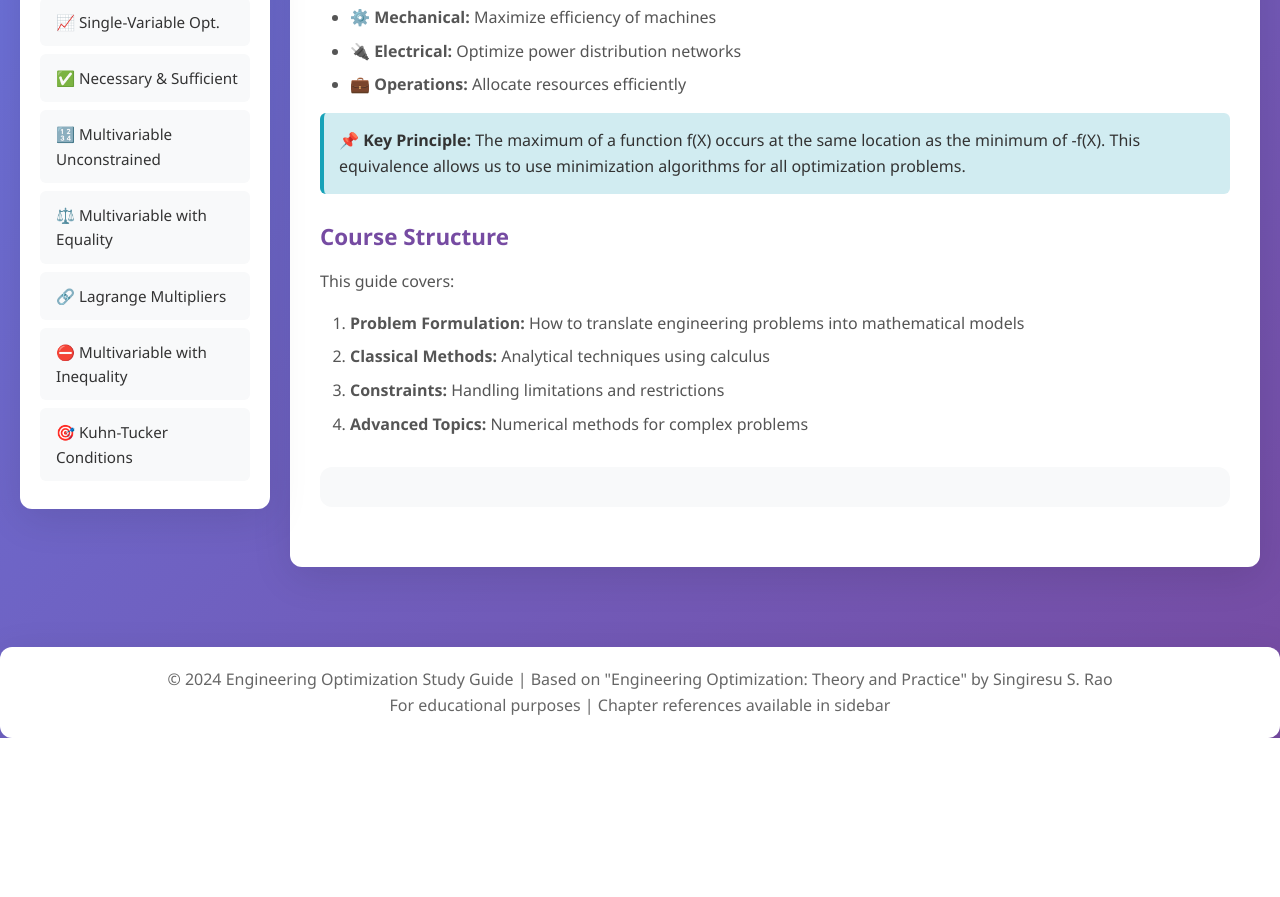
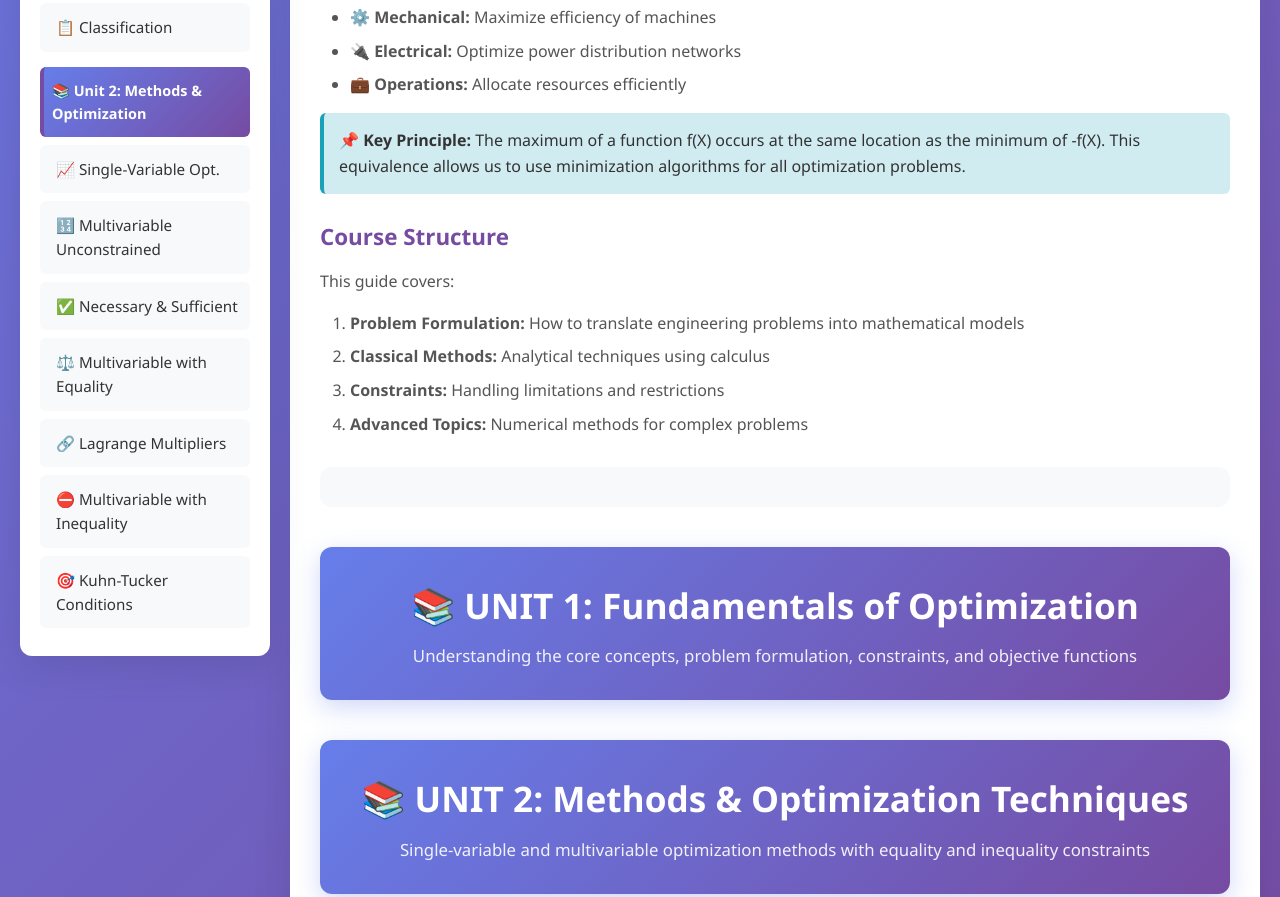
Before and after one commit to karna119/Optimization-Techniques, a plain HTML site: page index.html in a window 1280 px wide. Shown: the part 861-1758 px from the top of the page. Before the commit the page ends 1599 px from the top, so only its background shows below. Drawn offline with Linux system fonts and the light colour scheme.

Commit message:
Reorganize study guide to be unit-wise with visual unit headers and grouped navigation

```diff
--- a/index.html
+++ b/index.html
@@ -104,6 +104,17 @@
             font-size: 1.2em;
         }
 
+        .sidebar-unit {
+            padding: 12px 8px;
+            margin: 15px 0 8px 0;
+            background: linear-gradient(135deg, #667eea 0%, #764ba2 100%);
+            color: white;
+            border-radius: 6px;
+            font-weight: 600;
+            font-size: 0.9em;
+            border-left: 4px solid #764ba2;
+        }
+
         .sidebar-item {
             padding: 12px;
             margin: 8px 0;
@@ -133,6 +144,28 @@
             padding: 30px;
             box-shadow: 0 10px 40px rgba(0, 0, 0, 0.1);
             min-height: 500px;
+        }
+
+        .unit-header {
+            background: linear-gradient(135deg, #667eea 0%, #764ba2 100%);
+            color: white;
+            padding: 30px;
+            border-radius: 12px;
+            margin: 40px 0 30px 0;
+            text-align: center;
+            box-shadow: 0 8px 24px rgba(102, 126, 234, 0.3);
+        }
+
+        .unit-header h1 {
+            color: white;
+            font-size: 2.2em;
+            margin-bottom: 10px;
+        }
+
+        .unit-header p {
+            color: rgba(255, 255, 255, 0.9);
+            font-size: 1.05em;
+            margin: 0;
         }
 
         .content-section {
@@ -456,7 +489,7 @@
     <div class="container">
         <header>
             <h1>📚 Engineering Optimization Study Guide</h1>
-            <p>A Comprehensive Resource Based on "Engineering Optimization: Theory and Practice" by Singiresu S. Rao</p>
+            <p>Unit-wise Comprehensive Resource Based on "Engineering Optimization: Theory and Practice" by Singiresu S. Rao</p>
             <div class="search-box">
                 <input type="text" id="searchInput" placeholder="Search topics, keywords...">
                 <button onclick="searchContent()">Search</button>
@@ -465,8 +498,13 @@
 
         <div class="main-grid">
             <div class="sidebar">
-                <h3>📖 Topics</h3>
+                <h3>📖 Units & Topics</h3>
+
+                <!-- Introduction -->
                 <div class="sidebar-item active" onclick="showSection('intro')">🎯 Introduction</div>
+
+                <!-- Unit 1 -->
+                <div class="sidebar-unit">📚 Unit 1: Fundamentals</div>
                 <div class="sidebar-item" onclick="showSection('statement')">📝 Statement of Problem</div>
                 <div class="sidebar-item" onclick="showSection('design-vector')">🎛️ Design Vector</div>
                 <div class="sidebar-item" onclick="showSection('design-constraints')">🔒 Design Constraints</div>
@@ -474,9 +512,12 @@
                 <div class="sidebar-item" onclick="showSection('objective-function')">🎯 Objective Function</div>
                 <div class="sidebar-item" onclick="showSection('obj-surfaces')">🗻 Obj. Function Surfaces</div>
                 <div class="sidebar-item" onclick="showSection('classification')">📋 Classification</div>
+
+                <!-- Unit 2 -->
+                <div class="sidebar-unit">📚 Unit 2: Methods & Optimization</div>
                 <div class="sidebar-item" onclick="showSection('single-var')">📈 Single-Variable Opt.</div>
+                <div class="sidebar-item" onclick="showSection('multivariable-unc')">🔢 Multivariable Unconstrained</div>
                 <div class="sidebar-item" onclick="showSection('necessary-sufficient')">✅ Necessary & Sufficient</div>
-                <div class="sidebar-item" onclick="showSection('multivariable-unc')">🔢 Multivariable Unconstrained</div>
                 <div class="sidebar-item" onclick="showSection('multivariable-eq')">⚖️ Multivariable with Equality</div>
                 <div class="sidebar-item" onclick="showSection('lagrange')">🔗 Lagrange Multipliers</div>
                 <div class="sidebar-item" onclick="showSection('multivariable-ineq')">⛔ Multivariable with Inequality</div>
@@ -522,6 +563,12 @@
                     <div class="image-gallery" id="intro-images">
                         <!-- Images will be inserted here if available -->
                     </div>
+                </div>
+
+                <!-- UNIT 1: FUNDAMENTALS -->
+                <div class="unit-header">
+                    <h1>📚 UNIT 1: Fundamentals of Optimization</h1>
+                    <p>Understanding the core concepts, problem formulation, constraints, and objective functions</p>
                 </div>
 
                 <!-- Statement of Problem Section -->
@@ -1088,6 +1135,12 @@ Trajectory Optimization:
                     </div>
 
                     <div class="image-gallery" id="classification-images"></div>
+                </div>
+
+                <!-- UNIT 2: METHODS & OPTIMIZATION TECHNIQUES -->
+                <div class="unit-header">
+                    <h1>📚 UNIT 2: Methods & Optimization Techniques</h1>
+                    <p>Single-variable and multivariable optimization methods with equality and inequality constraints</p>
                 </div>
 
                 <!-- Single-Variable Optimization Section -->
```
